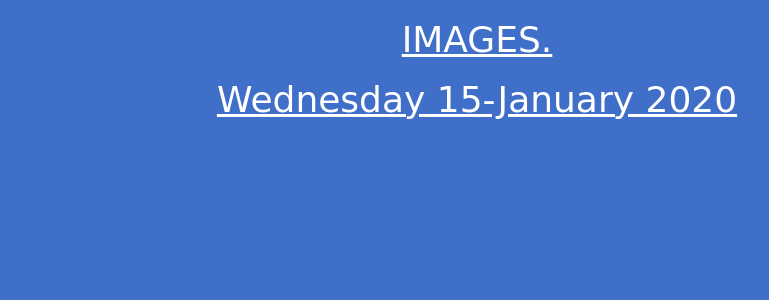
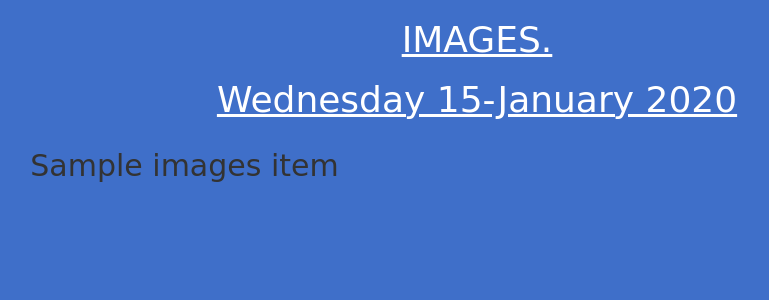
Before and after one commit to markmurimi/Gallery-app, a Django app: template gallery/images/templates/all-images/today-images.html in a window 1280 px wide. Shown: the part 112-412 px from the top of the page, without its empty margins (163-932 px from the left). Run offline with Django 3.2, Linux system fonts and the light colour scheme; the template is opened without the code that fills it: most values are stand-ins (such as "Sample title", 1, 10 or a date in 2020); some libraries are stand-ins or nearby versions; some web fonts are replaced.

Commit message:
changes in template

```diff
--- a/gallery/images/templates/all-images/today-images.html
+++ b/gallery/images/templates/all-images/today-images.html
@@ -2,4 +2,24 @@
 
 {% block content %}
 {{block.super}}
+<div class="container">
+
+    <!-- Looping through images  -->
+    {% for images_item in images %}
+
+    <div class="row">
+      <!-- displaying Images posts -->
+      <div class="col-xs-6 col-sm-6 col-md-6 col-lg-6">
+        <h2 class="text-center"> {{ images_item.title }} </h2>
+      </div>
+
+    </div>
+
+    {% empty %}
+    <div class="row">
+      <h2 class="text-center">There No images</h2>
+    </div>
+    {% endfor %}
+
+  </div>
 {% endblock %}
```
